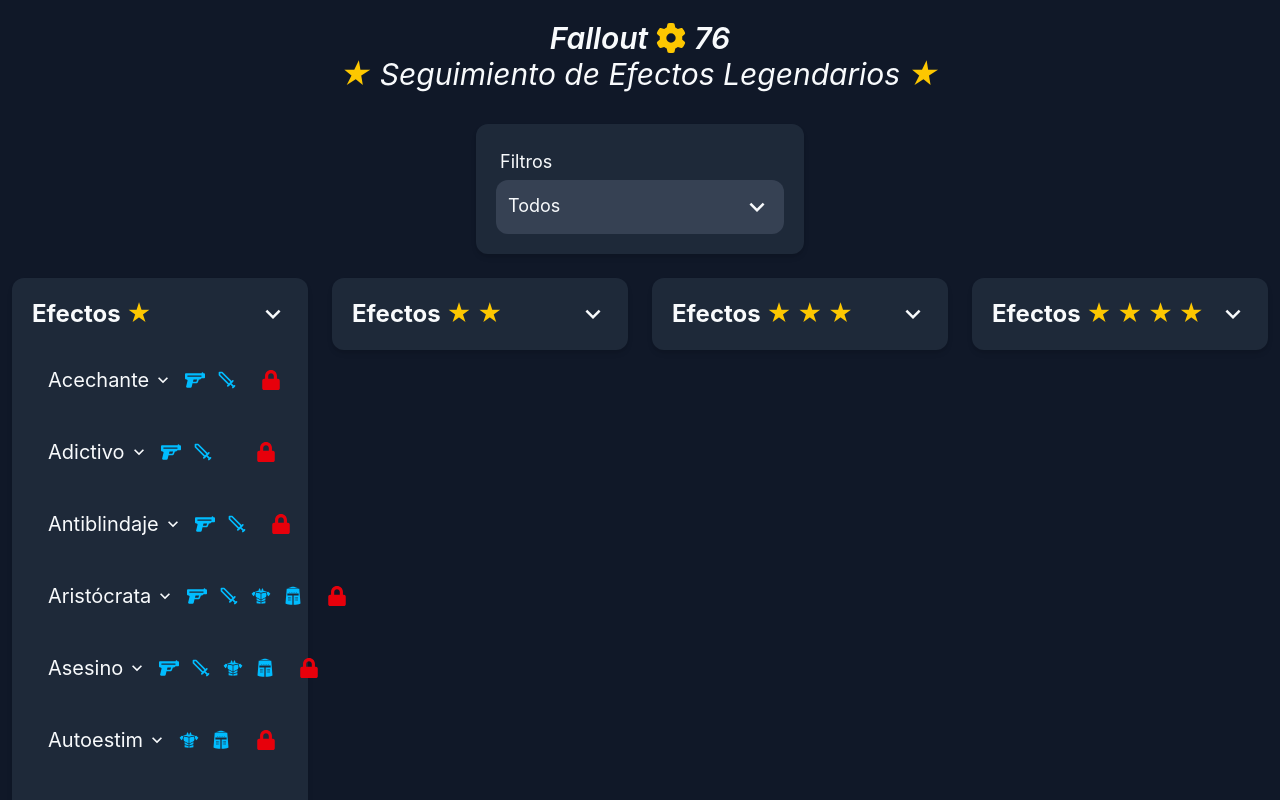
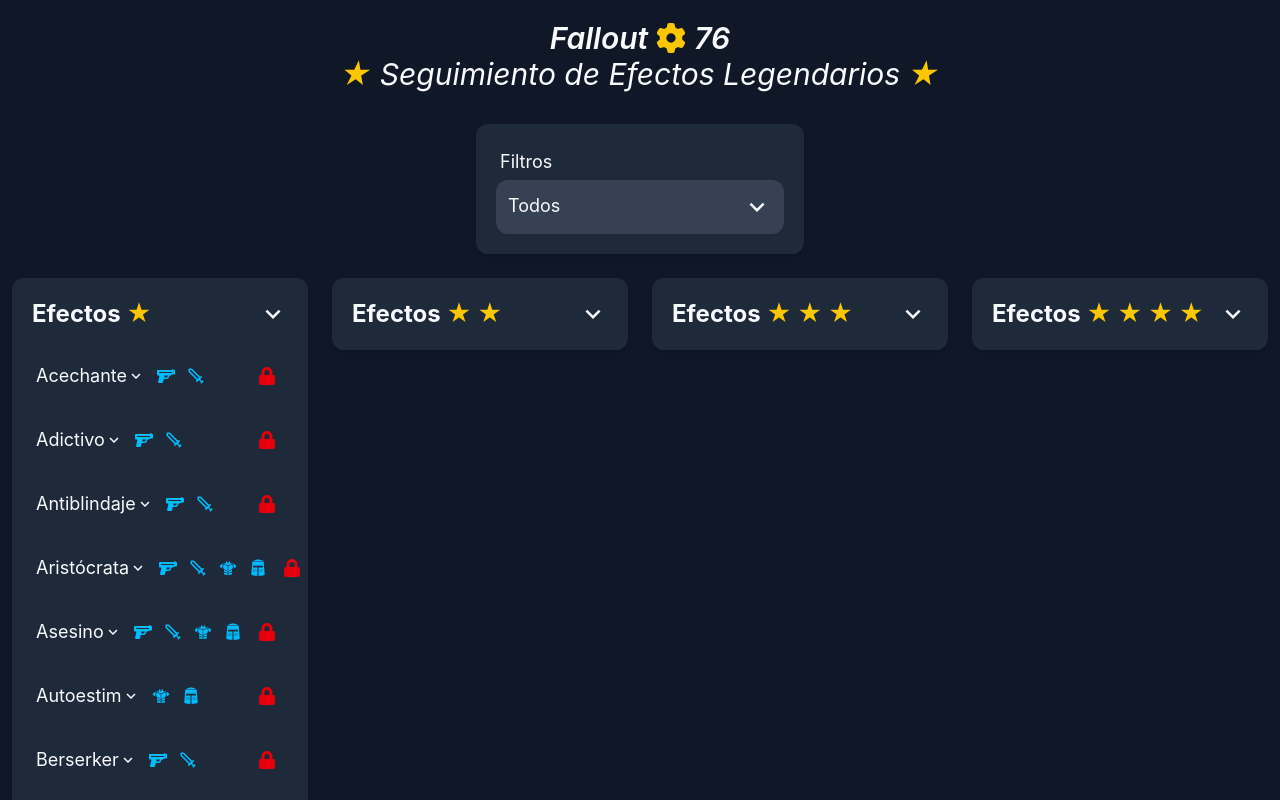
Before and after one commit to oscarmumm/fo76-legendary-tracker, a React (Vite) app: page / in a window 1280 px wide. Both pictures are taken after a click on the button 273 px from the left and 314 px from the top of the page. Shown: the top 800 px of the page. Built offline with nearby package versions, Linux system fonts and the light colour scheme.

Commit message:
fixed effects list overflow

```diff
--- a/src/App.tsx
+++ b/src/App.tsx
@@ -11,6 +11,7 @@
 import { FaGun } from 'react-icons/fa6';
 import { LuSword } from 'react-icons/lu';
 import { GiBlackKnightHelm, GiShoulderArmor } from 'react-icons/gi';
+import { Footer } from './components/Footer';
 
 const filterListAnimation = {
     visible: {
@@ -392,6 +393,7 @@
                     )}
                 </section>
             </div>
+            <Footer />
         </main>
     );
 }
--- /dev/null
+++ b/src/components/Footer.tsx
@@ -0,0 +1,8 @@
+export const Footer = () => {
+    return (
+        <footer className="mt-3 text-center">
+            <button className="p-3 bg-gray-700 rounded-xl cursor-pointer">Volver arriba</button>
+            <p className="p-3 mt-10 bg-gray-800">Creado por <strong>SrGoodneighbor</strong> ™ 2026</p>
+        </footer>
+    )
+}
--- a/src/components/LegendaryEffectItem.tsx
+++ b/src/components/LegendaryEffectItem.tsx
@@ -32,12 +32,12 @@
     };
 
     return (
-        <li key={effect.id} className="flex flex-col mt-3">
+        <li key={effect.id} className="flex flex-col mt-3 text-lg">
             <div className="flex justify-between">
                 <div
                     onClick={toggleDescription}
-                    className="p-3 flex items-center cursor-pointer rounded-xl hover:bg-gray-700">
-                    <span className="p-1 hover:bg-gray-700">{effect.name}</span>
+                    className="py-3 px-1 flex items-center cursor-pointer rounded-xl hover:bg-gray-700">
+                    <span className="hover:bg-gray-700">{effect.name}</span>
                     <MdKeyboardArrowDown />
                     <div className='flex'>
                         {effect.category.map((cat) => (
```
